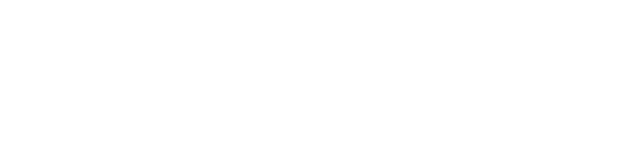
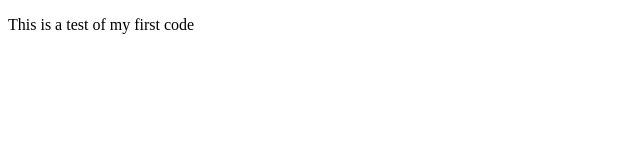
Before and after one commit to desiraes98597/first-code, a plain HTML site: page index.html in a window 1280 px wide. Shown: the whole page, without its empty margins (0-640 px from the left). Drawn offline with Linux system fonts and the light colour scheme.

Commit message:
added more conent to test

```diff
--- a/index.html
+++ b/index.html
@@ -8,5 +8,6 @@
         <meta name="HandheldFriendly" content="true">
     </head>
     <body>
+        <p>This is a test of my first code</p>
         </body>
         </html>
```
